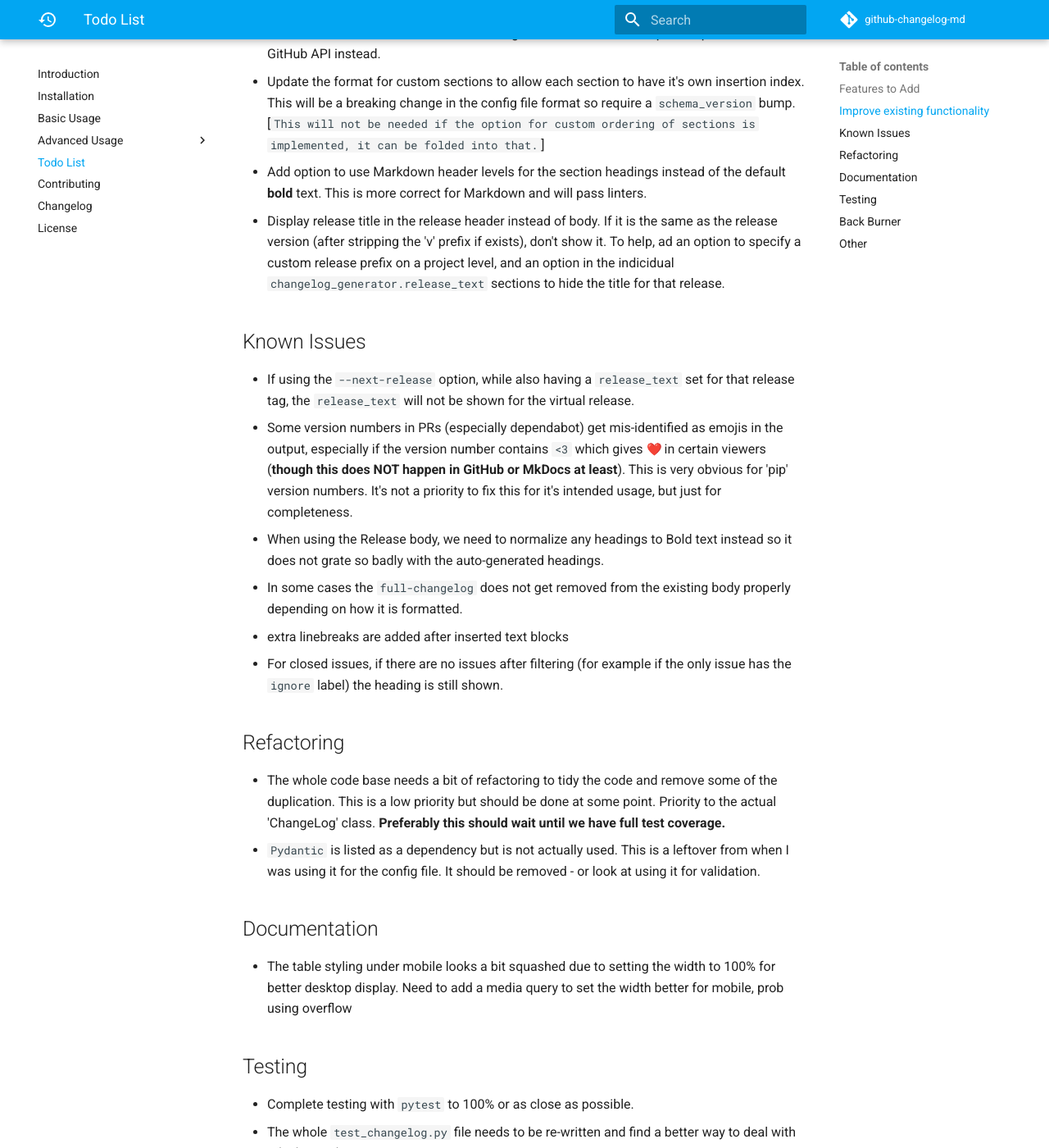
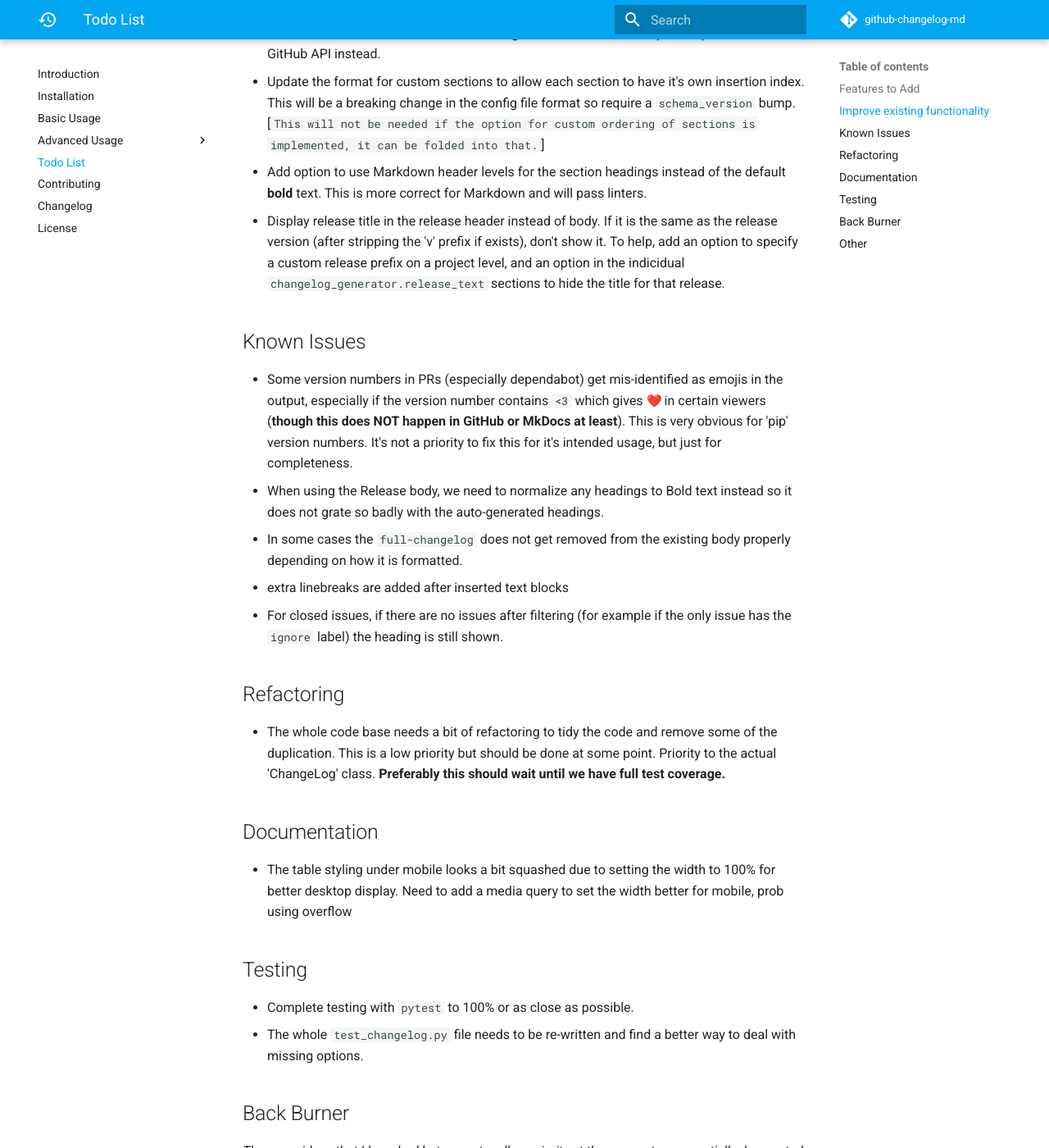
Before and after one commit to seapagan/github-changelog-md, an MkDocs documentation site: the page built from docs/todo.md, in a window 1280 px wide and 1400 px high, scrolled down 1815 px. Shown: the whole window at 82% size. Built offline with MkDocs 1.6.1 and Material for MkDocs 9.7.7, drawn with Linux system fonts in a browser that asks for light colours; emoji names are drawn with the system emoji font; comment, search, counter and statistics services are not loaded.

Commit message:
remove dependency on pydantic (#308)
was only used for settings, but no longer

Signed-off-by: Grant Ramsay <seapagan@gmail.com>

```diff
--- a/TODO.md
+++ b/TODO.md
@@ -73,17 +73,14 @@
 - Add option to use Markdown header levels for the section headings instead of
   the default **bold** text. This is more correct for Markdown and will pass
   linters.
-- Display release title in the release header instead of body. If it is the
-  same as the release version (after stripping the 'v' prefix if exists), don't
-  show it. To help, ad an option to specify a custom release prefix on a project
+- Display release title in the release header instead of body. If it is the same
+  as the release version (after stripping the 'v' prefix if exists), don't show
+  it. To help, add an option to specify a custom release prefix on a project
   level, and an option in the indicidual `changelog_generator.release_text`
   sections to hide the title for that release.
 
 ## Known Issues
 
-- If using the `--next-release` option, while also having a `release_text` set
-  for that release tag, the `release_text` will not be shown for the virtual
-  release.
 - Some version numbers in PRs (especially dependabot) get mis-identified as
   emojis in the output, especially if the version number contains `<3` which
   gives :heart: in certain viewers (**though this does NOT happen in GitHub or
@@ -103,9 +100,6 @@
   some of the duplication. This is a low priority but should be done at some
   point. Priority to the actual 'ChangeLog' class. **Preferably this should wait
   until we have full test coverage.**
-- `Pydantic` is listed as a dependency but is not actually used. This is a
-  leftover from when I was using it for the config file. It should be removed -
-  or look at using it for validation.
 
 ## Documentation
 
--- a/pyproject.toml
+++ b/pyproject.toml
@@ -22,7 +22,6 @@
 [tool.poetry.dependencies]
 python = ">=3.9,<4.0"
 pygithub = ">=1.59.1,<3.0.0"
-pydantic = "^2.3.0"
 rtoml = ">=0.9.0,<1.0.0"
 simple-toml-settings = ">=0.4.0,<1.0.0"
 typer = ">=0.9,<0.13"
--- a/requirements-dev.txt
+++ b/requirements-dev.txt
@@ -52,8 +51,6 @@
 poethepoet==0.26.1 ; python_version >= "3.9" and python_version < "4.0"
 pre-commit==3.7.1 ; python_version >= "3.9" and python_version < "4.0"
 pycparser==2.21 ; python_version >= "3.9" and python_version < "4.0"
-pydantic-core==2.18.4 ; python_version >= "3.9" and python_version < "4.0"
-pydantic==2.7.4 ; python_version >= "3.9" and python_version < "4.0"
 pyfakefs==5.5.0 ; python_version >= "3.9" and python_version < "4.0"
 pygithub==2.3.0 ; python_version >= "3.9" and python_version < "4.0"
 pygments==2.18.0 ; python_version >= "3.9" and python_version < "4.0"
--- a/requirements.txt
+++ b/requirements.txt
@@ -10,8 +9,6 @@
 markdown-it-py==3.0.0 ; python_version >= "3.9" and python_version < "4.0"
 mdurl==0.1.2 ; python_version >= "3.9" and python_version < "4.0"
 pycparser==2.21 ; python_version >= "3.9" and python_version < "4.0"
-pydantic-core==2.18.4 ; python_version >= "3.9" and python_version < "4.0"
-pydantic==2.7.4 ; python_version >= "3.9" and python_version < "4.0"
 pygithub==2.3.0 ; python_version >= "3.9" and python_version < "4.0"
 pygments==2.18.0 ; python_version >= "3.9" and python_version < "4.0"
 pyjwt[crypto]==2.8.0 ; python_version >= "3.9" and python_version < "4.0"
```
Also changed, not shown: other parts of requirements-dev.txt (+0 -1 lines), other parts of requirements.txt (+0 -1 lines), 1 other file.
